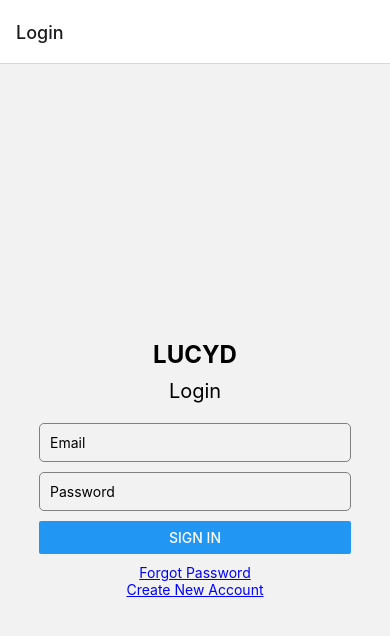
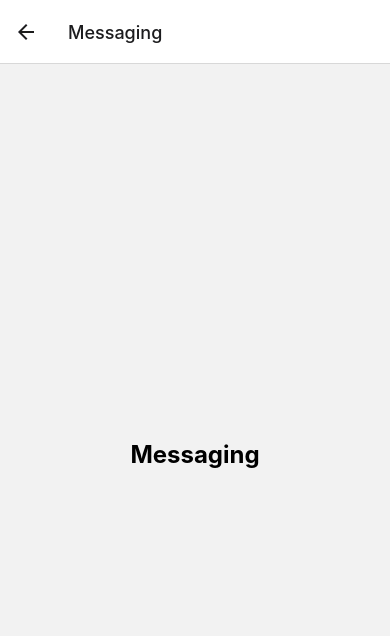
Before and after one commit to mihika12345b/lucydaiproj, a React Native app: screen /Messaging in a window 390 px wide. Shown: the top 636 px of the page. Built offline with nearby package versions, Linux system fonts and the light colour scheme.

Commit message:
messaging screen

```diff
--- a/App.tsx
+++ b/App.tsx
@@ -7,7 +7,8 @@
 import NotificationsScreen from './pages/NotificationsScreen';
 import MilestonesScreen from './pages/MilestonesScreen';
 import ReportsScreen from './pages/ReportsScreen';
-import CalendarScreen from './pages/CalendarScreen'; // Import the Calendar screen
+import CalendarScreen from './pages/CalendarScreen';
+import MessagingScreen from './pages/MessagingScreen'; // Import the Messaging screen
 
 const Stack = createStackNavigator();
 
@@ -22,6 +23,7 @@
         <Stack.Screen name="Milestones" component={MilestonesScreen} />
         <Stack.Screen name="Reports" component={ReportsScreen} />
         <Stack.Screen name="Notifications" component={NotificationsScreen} />
+        <Stack.Screen name="Messaging" component={MessagingScreen} />
         {/* Define other screens if needed */}
       </Stack.Navigator>
     </NavigationContainer>
--- a/pages/LandingPageScreen.tsx
+++ b/pages/LandingPageScreen.tsx
@@ -53,6 +53,9 @@
           </TouchableOpacity>
           <TouchableOpacity onPress={() => navigateTo('Milestones')}>
             <Text style={styles.panelItem}>Milestones</Text>
+          </TouchableOpacity>
+          <TouchableOpacity onPress={() => navigateTo('Messaging')}>
+            <Text style={styles.panelItem}>Messaging</Text>
           </TouchableOpacity>
           <TouchableOpacity onPress={() => navigateTo('Reports')}>
             <Text style={styles.panelItem}>Reports</Text>
--- /dev/null
+++ b/pages/MessagingScreen.tsx
@@ -0,0 +1,26 @@
+// MessagingScreen.tsx
+import React from 'react';
+import {View, Text, StyleSheet} from 'react-native';
+
+const MessagingScreen = () => {
+  return (
+    <View style={styles.container}>
+      <Text style={styles.title}>Messaging</Text>
+      {/* Add your reports content here */}
+    </View>
+  );
+};
+
+const styles = StyleSheet.create({
+  container: {
+    flex: 1,
+    justifyContent: 'center',
+    alignItems: 'center',
+  },
+  title: {
+    fontSize: 24,
+    fontWeight: 'bold',
+  },
+});
+
+export default MessagingScreen;
```
